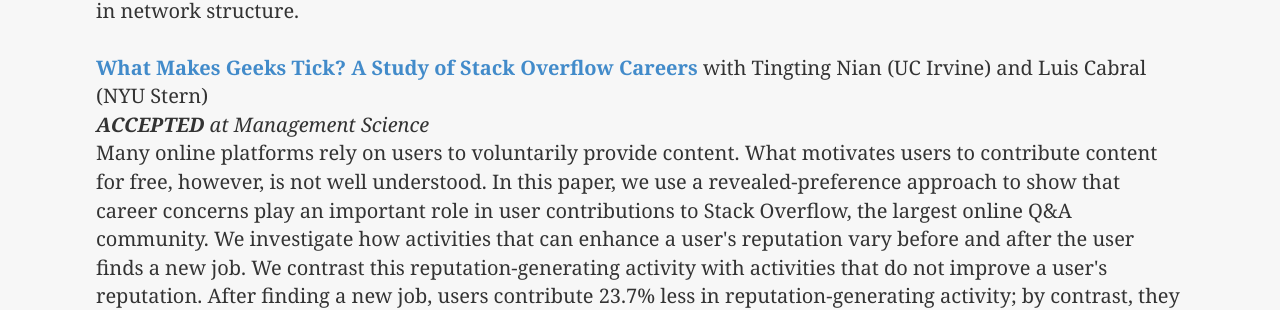
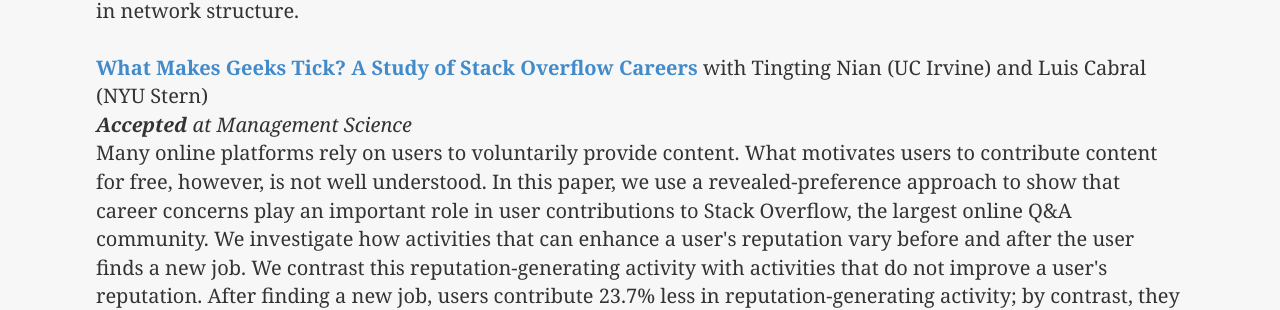
Before and after one commit to x-u/x-u.github.io, a Jekyll site: the page built from index.html, in a window 1280 px wide. Shown: the part 1377-1687 px from the top of the page. Built offline with Jekyll 4.4.1, drawn with Linux system fonts in a browser that asks for light colours; the list of posts is cut into pages by our own code.

Commit message:
Initial commit

```diff
--- a/index.html
+++ b/index.html
@@ -51,7 +51,7 @@
 This paper investigates the role of network structure on technology adoption. In particular, we study how the network of individual agents can slow down the speed of adoption. We study this issue in the context of the Python programming language by modeling the decisions to adopt Python version 3 by software packages. Python 3 provides advanced features but is not backward compatible with Python 2, which implies adoption costs. Moreover, packages form an input-output network through dependency on other packages in order to avoid writing duplicate code, and they face additional adoption costs from dependencies without Python 3 support. We build a dynamic model of technology adoption that incorporates the input-output network. With a complete dataset of package characteristics for historical releases and user downloads, we draw a complete input-output network and develop a new estimation method based on the dependency relationship. Estimation results show the average cost of one incompatible dependency is one-third the cost of updating a package's code. Simulations show the input-output network contributes to 1.5 years of adoption inertia. We conduct counterfactual policies of promotion in subcommunities and find significant heterogeneous effects on the adoption rates due to differences in network structure.
 
 <br><br>
-<A HREF="http://x-u.github.io/Xu_JMP_Stack_Overflow.pdf"><B>What Makes Geeks Tick? A Study of Stack Overflow Careers </B></A>with Tingting Nian (UC Irvine) and Luis Cabral (NYU Stern)<br><i> <B>ACCEPTED</B> at Management Science</i><br>
+<A HREF="http://x-u.github.io/Xu_JMP_Stack_Overflow.pdf"><B>What Makes Geeks Tick? A Study of Stack Overflow Careers </B></A>with Tingting Nian (UC Irvine) and Luis Cabral (NYU Stern)<br><i> <B>Accepted</B> at Management Science</i><br>
 Many online platforms rely on users to voluntarily provide content. What motivates users to contribute content for free, however, is not well understood. In this paper, we use a revealed-preference approach to show that career concerns play an important role in user contributions to Stack Overflow, the largest online Q&A community. We investigate how activities that can enhance a user's reputation vary before and after the user finds a new job. We contrast this reputation-generating activity with activities that do not improve a user's reputation. After finding a new job, users contribute 23.7% less in reputation-generating activity; by contrast, they reduce their non-reputation-generating activity by only 7.4%. These findings suggest that users contribute to Stack Overflow in part because they perceive such contributions as a way to improve future employment prospects. We provide direct evidence against alternative explanations such as integer constraints, skills mismatch, and dynamic selection effects.
 
 <br><br>
```
Also changed, not shown: 1 other file.
